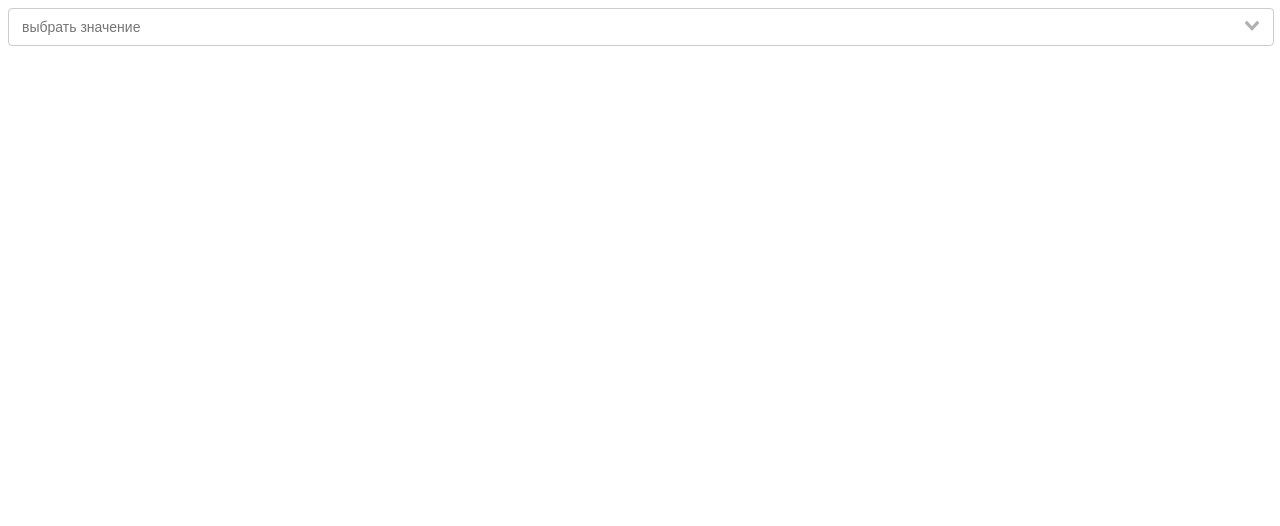
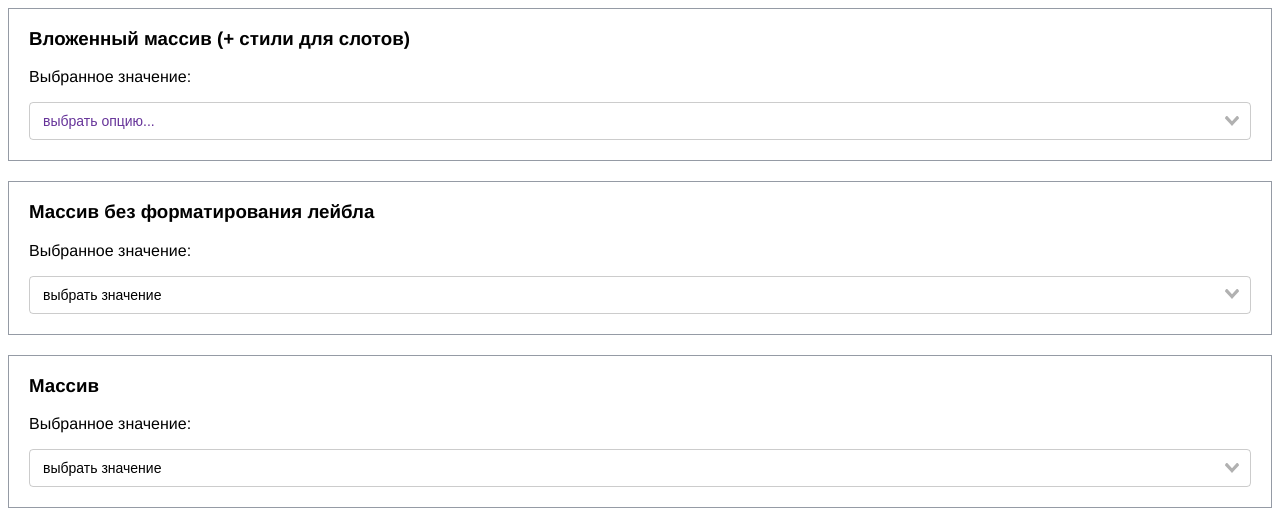
Before and after one commit to sweetopium/fancy-select-vuejs, a Vue app: page / in a window 1280 px wide. Shown: the top 526 px of the page. Built offline with nearby package versions, Linux system fonts and the light colour scheme.

Commit message:
input => button add slots

```diff
--- a/src/App.vue
+++ b/src/App.vue
@@ -1,19 +1,38 @@
 <template>
   <div id="app">
 
-    {{value}}
-
-    <fancy-select v-model="value" :reduce="value => value.valueName.name"
+    <div style="border: 1px solid #959ba5; padding: 0 20px 20px 20px; margin-bottom: 20px">
+      <h3>Вложенный массив (+ стили для слотов)</h3>
+      <p>Выбранное значение: <strong>{{value}}</strong></p>
+      <fancy-select v-model="value" :reduce="value => value.valueName.name"
                   :options="nestedOptions" :disabled="disabled" placeholder="выбрать значение"
                   :getOptionLabel="value => value.valueName">
-
+      <template #selectedValue>
+        <span style="color: red">{{value}}</span>
+      </template>
+      <template #emptyPlaceholder>
+        <span style="color: rebeccapurple">выбрать опцию...</span>
+      </template>
       <template #option="{ valueName }">
         <h3 style="margin: 5px 0">{{valueName.name}}
           <span style="font-size: 12px; color: #696969">({{ valueName.jobTitle }})</span>
         </h3>
       </template>
+    </fancy-select>
+    </div>
 
-    </fancy-select>
+    <div style="border: 1px solid #959ba5; padding: 0 20px 20px 20px; margin-bottom: 20px">
+      <h3>Массив без форматирования лейбла</h3>
+      <p>Выбранное значение: <strong>{{noLabelValue}}</strong></p>
+      <fancy-select v-model="noLabelValue" :reduce="value => value.valueName" :options="anotherOptions"></fancy-select>
+    </div>
+
+
+    <div style="border: 1px solid #959ba5; padding: 0 20px 20px 20px; margin-bottom: 20px">
+      <h3>Массив</h3>
+      <p>Выбранное значение: <strong>{{arrayValue}}</strong></p>
+      <fancy-select v-model="arrayValue" :options="arrayOptions"></fancy-select>
+    </div>
 
 
   </div>
@@ -30,7 +49,9 @@ export default {
   data () {
       return {
           value: null,
-          disabled: false,
+          noLabelValue: null,
+          arrayValue: null,
+          disabled: true,
           arrayOptions: ['one', 'two', 'three', 'lalala'],
           options: [
               {label: 'option 1', value: 'some value'},
--- a/src/components/Select.vue
+++ b/src/components/Select.vue
@@ -1,34 +1,30 @@
 <template>
   <div class="f-select">
+    <div class="fs__select-placeholder">
+      <div class="fs__open-indicator" @keyup="onSearchKeyDown">
+      <button class="fs__dropdown-input" ref="selectorInput" tabindex="0" @focus="onFocus" @blur="onBlur"
+            :style="{'fs__disabled-input': disabled}">
 
-    <slot name="header" />
-    <div ref="toggle" class="fs__dropdown-wrapper">
-        <div class="fs__selected-options" ref="selectedOptions"></div>
-      </div>
+        <slot name="selectedValue" v-if="value" >
+          <span v-if="value">{{value}}</span>
+        </slot>
 
-    <div class="fs__select-placeholder">
+        <slot name="emptyPlaceholder" v-if="!value">
+          <span>{{placeholder}}</span>
+        </slot>
 
-      <div class="fs__open-indicator" @keyup="onSearchKeyDown">
-
-      <open-arrow :class="{'fs__reverse-arrow': isOpen}" class="fs__indicator-pointer"/>
-
-      <input type="text" class="fs__dropdown-input" :placeholder="placeholder"
-             @focus="onFocus" tabindex="1" @blur="onBlur" @input="handleInput"
-             ref="selectorInput" v-model="content" :disabled="disabled"
-             :style="{'fs__disabled-input': disabled}" >
+        <open-arrow :class="{'fs__reverse-arrow': isOpen}" class="fs__indicator-pointer"/>
+      </button>
 
       <ul ref="dropdownMenu" class="fs__dropdown-menu" v-if="isOpen">
         <li v-for="(option, index) in options" :key="index"
             @mousedown.prevent.stop="selectValue(option)"
             @mouseover.prevent.stop="currentItem = index"
             class="fs__dropdown-menu-option"
-            :class='{"fs__active-item": index === currentItem}'
-        >
-
+            :class='{"fs__active-item": index === currentItem}'>
           <slot name="option" v-bind="normalizeOption(option)">
             {{ getOptionLabel(option) }}
           </slot>
-
         </li>
       </ul>
 
@@ -89,9 +85,9 @@
           onBlur () {
               this.isOpen = false
           },
-          handleInput(){
-              this.$emit('input', this.content)
-          },
+          // handleInput(){
+          //     this.$emit('input', this.content)
+          // },
           selectValue(option){
               if (option !== null) {
                   if (typeof option === 'string') {
@@ -126,13 +122,14 @@
     position: relative;
   }
   .fs__dropdown-input {
-    display: flex;
+    display: block;
+    text-align: left;
     padding: 10px 13px;
     background: none;
     border: 1px solid rgba(60,60,60,.26);
     border-radius: 4px;
     white-space: normal;
-    width: calc(100% - 26px);
+    width: 100%;
     outline: none;
     font-size: 14px;
     cursor: pointer;
@@ -141,12 +138,12 @@
     display: block;
     box-sizing: border-box;
     position: absolute;
-    top: calc(100% - 2px);
+    top: 36px;
     left: 0;
     z-index: 1000;
     padding: 5px 0;
     margin: 0;
-    width: calc(100% + 2px);
+    width: 100%;
     max-height: 350px;
     min-width: 160px;
     overflow-y: auto;
```
